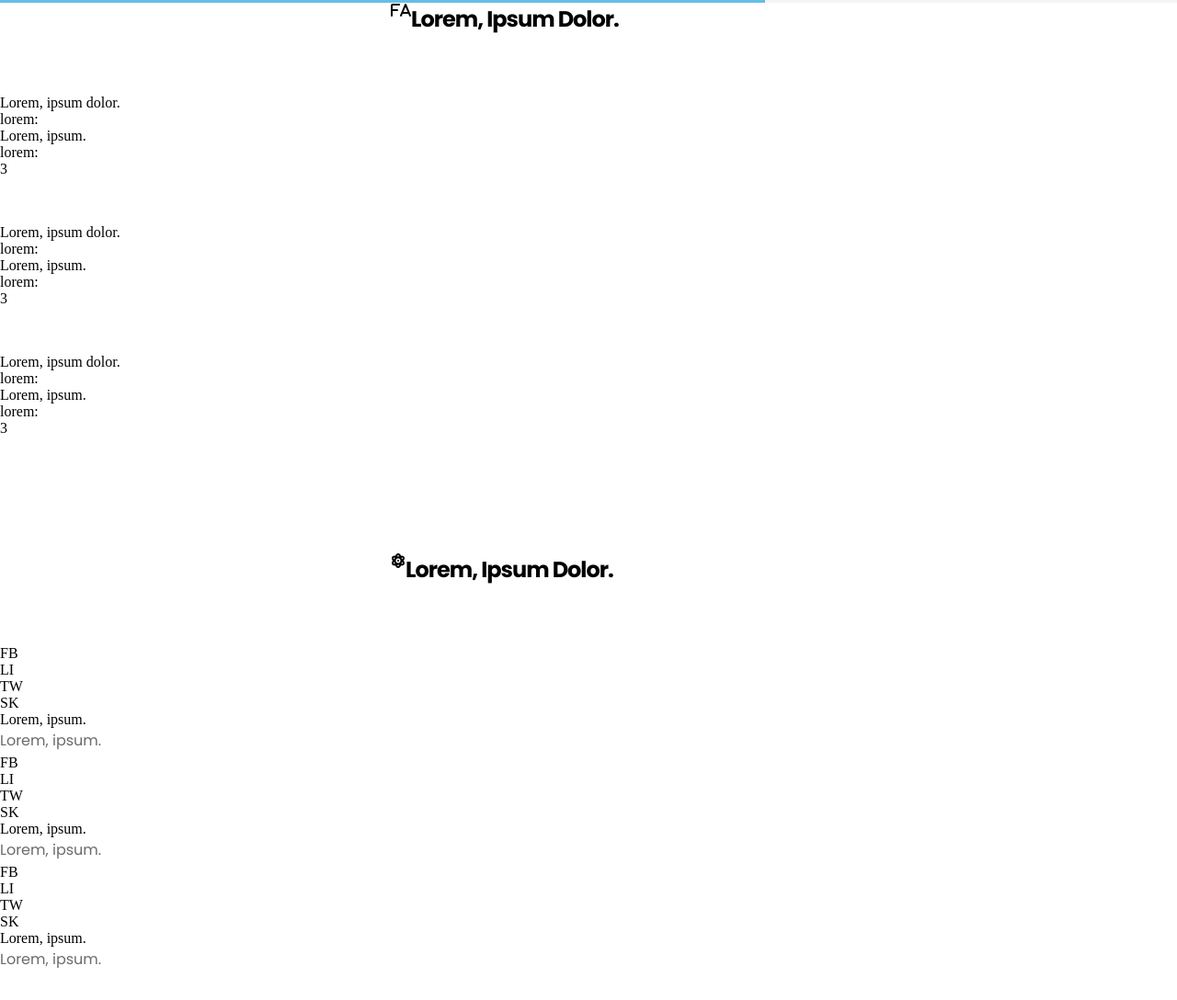
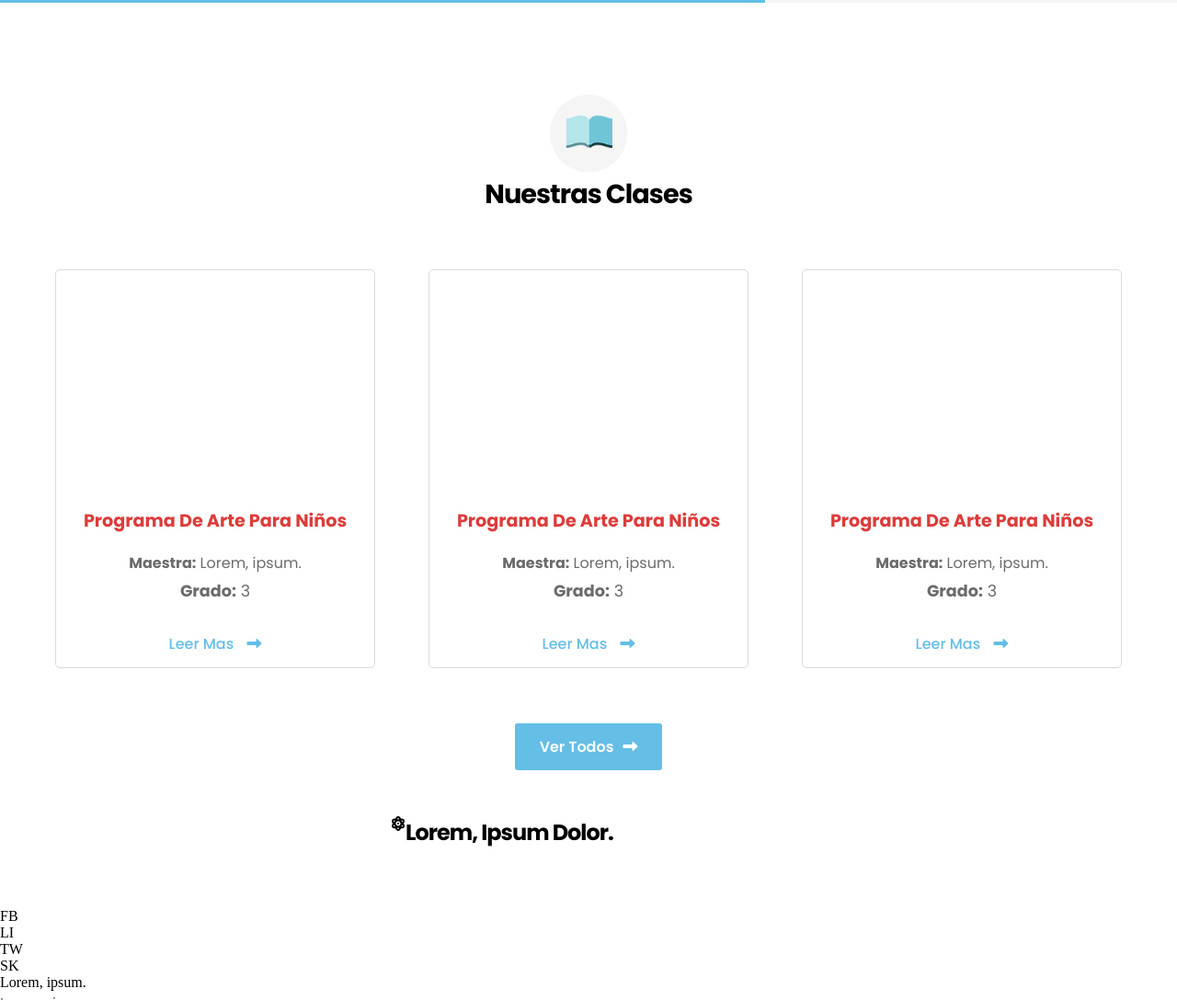
Before and after one commit to Diego-Aldao/escuela-primaria, a plain HTML site: page index.html in a window 1280 px wide. Shown: the part 2927-4015 px from the top of the page at 92% size. Drawn offline with Linux system fonts and the light colour scheme.

Commit message:
terminada la seccion clases

```diff
--- a/css/styles.scss
+++ b/css/styles.scss
@@ -538,6 +538,7 @@ ul {
 }
 
 //INICIO SECCION NOTICIAS/EVENTOS
+//INICIO NOTICIAS
 .noticias {
   background: $color-azul;
   max-width: 430px;
@@ -620,6 +621,8 @@ ul {
     border-radius: 5px;
   }
 }
+
+//INICIO EVENTOS
 .eventos {
   background: $color-bg-white;
   .header-eventos {
@@ -732,3 +735,89 @@ ul {
     }
   }
 }
+
+//INICIO SECCION CLASES
+.clases {
+  .contenedor-gral {
+    max-width: 430px;
+    margin: 0 auto;
+  }
+  .headers-principales {
+    flex-direction: column;
+    align-items: center;
+    height: auto;
+  }
+  .titulos-headers {
+    font-size: 1.8rem;
+  }
+  .fa {
+    img {
+      width: 85px;
+      height: 85px;
+    }
+  }
+  .cartas-clases {
+    width: 100%;
+    text-align: center;
+    margin: 60px 0px;
+    border: 1px solid rgb(219, 219, 219);
+    border-radius: 5px;
+  }
+  .img-clases {
+    width: 100%;
+    min-height: 150px;
+    height: 50vw;
+    max-height: 250px;
+  }
+  .titulos-clases {
+    font-weight: 800;
+    color: $color-rojo;
+    text-transform: capitalize;
+    font-size: 1.2rem;
+    margin: 25px 0px 15px;
+    padding: 0px 20px;
+  }
+  .maestra,
+  .grado {
+    @include flexbox(row, center, center);
+    padding: 0px 20px;
+  }
+  .negrita {
+    font-weight: 800;
+    text-transform: capitalize;
+  }
+  .btn-clases {
+    color: $color-azul;
+    margin-top: 15px;
+    font-weight: 500;
+  }
+  .btn-seccion-clases {
+    background: $color-azul;
+    @include flexbox(row, center, center);
+  }
+}
+//INICIO QUERYS CLASES
+@media (min-width: 768px) {
+  .clases {
+    .contenedor-gral {
+      max-width: 100%;
+      flex-wrap: wrap;
+      @include flexbox(row, flex-start, space-between);
+      max-width: 1320px;
+    }
+    .headers-principales {
+      max-width: 100%;
+    }
+    .cartas-clases {
+      width: 30%;
+      max-width: 380px;
+    }
+    .img-clases {
+      min-height: 120px;
+      height: 18vw;
+    }
+    .contenedor-btn-principal {
+      width: 100%;
+    }
+  }
+}
--- a/index.html
+++ b/index.html
@@ -319,56 +319,70 @@
       </div>
     </section>
     <section class="clases">
+      <div class="contenedor-gral">
         <header class="headers-principales">
-        <div class="fa">FA</div>
-        <p class="titulos-headers">Lorem, ipsum dolor.</p>
+          <div class="fa">
+            <img src="./images/iconos/course-title.png" alt="" srcset="" />
+          </div>
+          <p class="titulos-headers">nuestras clases</p>
         </header>
         <div class="cartas-clases">
           <div class="img-clases"></div>
-        <p class="titulos clases">Lorem, ipsum dolor.</p>
-        <ul class="datos-clases">
+          <p class="titulos-clases texto-grande">programa de arte para niños</p>
+          <ul class="datos-clases texto-grande">
             <li class="maestra">
-            <span class="negrita">lorem:</span>
-            <p class="texto-comun">Lorem, ipsum.</p>
+              <p class="textos-comunes">
+                <span class="negrita">maestra:</span> Lorem, ipsum.
+              </p>
             </li>
             <li class="grado">
-            <span class="negrita">lorem:</span>
-            <p class="texto-comun">3</p>
+              <p class="texto-comun"><span class="negrita">grado:</span> 3</p>
             </li>
           </ul>
-        <div class="btn-principal btn-clases">Lorem, ipsum AF</div>
+          <div class="btn-principal btn-clases">
+            leer mas <i class="fas fa-long-arrow-alt-right"></i>
+          </div>
         </div>
         <div class="cartas-clases">
           <div class="img-clases"></div>
-        <p class="titulos clases">Lorem, ipsum dolor.</p>
-        <ul class="datos-clases">
+          <p class="titulos-clases texto-grande">programa de arte para niños</p>
+          <ul class="datos-clases texto-grande">
             <li class="maestra">
-            <span class="negrita">lorem:</span>
-            <p class="texto-comun">Lorem, ipsum.</p>
+              <p class="textos-comunes">
+                <span class="negrita">maestra:</span> Lorem, ipsum.
+              </p>
             </li>
             <li class="grado">
-            <span class="negrita">lorem:</span>
-            <p class="texto-comun">3</p>
+              <p class="texto-comun"><span class="negrita">grado:</span> 3</p>
             </li>
           </ul>
-        <div class="btn-principal btn-clases">Lorem, ipsum AF</div>
+          <div class="btn-principal btn-clases">
+            leer mas <i class="fas fa-long-arrow-alt-right"></i>
+          </div>
         </div>
         <div class="cartas-clases">
           <div class="img-clases"></div>
-        <p class="titulos clases">Lorem, ipsum dolor.</p>
-        <ul class="datos-clases">
+          <p class="titulos-clases texto-grande">programa de arte para niños</p>
+          <ul class="datos-clases texto-grande">
             <li class="maestra">
-            <span class="negrita">lorem:</span>
-            <p class="texto-comun">Lorem, ipsum.</p>
+              <p class="textos-comunes">
+                <span class="negrita">maestra:</span> Lorem, ipsum.
+              </p>
             </li>
             <li class="grado">
-            <span class="negrita">lorem:</span>
-            <p class="texto-comun">3</p>
+              <p class="texto-comun"><span class="negrita">grado:</span> 3</p>
             </li>
           </ul>
-        <div class="btn-principal btn-clases">Lorem, ipsum AF</div>
+          <div class="btn-principal btn-clases">
+            leer mas <i class="fas fa-long-arrow-alt-right"></i>
           </div>
-      <div class="btn-principal">Lorem, ipsum dolor. AF</div>
+        </div>
+        <div class="contenedor-btn-principal">
+          <div class="btn-principal btn-seccion-clases">
+            ver todos <i class="fas fa-long-arrow-alt-right"></i>
+          </div>
+        </div>
+      </div>
     </section>
     <section class="maestras">
       <header class="headers-principales">
```
Also changed, not shown: css/styles.css, images/iconos/course-title.png (added), 1 other file. Lines whose indentation alone changed are shown as unchanged.
